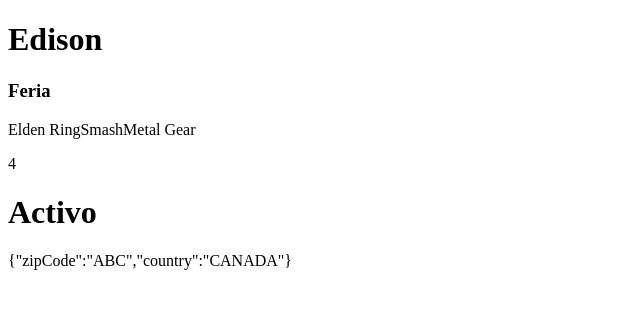
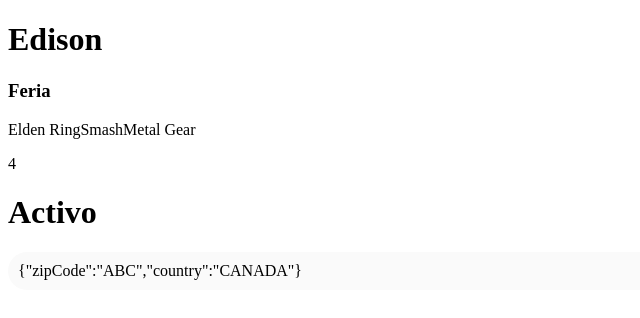
Before and after one commit to jedisonfs/curso-react, a React (Vite) app in the folder 02-first-steps/: page / in a window 1280 px wide. Shown: the top 318 px of the page, without its empty margins (0-640 px from the left). Built offline with nearby package versions, Linux system fonts and the light colour scheme.

Commit message:
[feat]: se agrega clase Colocar Estilos de CSS

```diff
--- a/02-first-steps/src/MyAwesomeApp.tsx
+++ b/02-first-steps/src/MyAwesomeApp.tsx
@@ -1,3 +1,5 @@
+import type { CSSProperties } from "react";
+
 const firstName = 'Edison';
 const lastName = 'Feria';
 
@@ -7,6 +9,17 @@
 const address = {
     zipCode: 'ABC',
     country: 'CANADA'
+};
+
+/*
+Este nos permite utilizar un style css por fuera de la etiqueta style = {{}} const myStyle = {}
+cuando se deja de seta forma no se tiene ayuda del editor para autocompletado
+
+*/
+const myStyles: CSSProperties = { /* Este cssProperties nos permite decir que es de tipo propiedad de css, esto solo funciona con typeScripte */
+    backgroundColor: '#fafafa',
+    borderRadius: 20,
+    padding: 10
 };
 
 export function MyAwesomeApp() {
@@ -22,7 +35,7 @@
             <p>{2 + 2}</p> {/* {} PErmiten imprimir varibles de js en pantalla dentro de los fragmento*/}
 
             <h1>{isActive ? 'Activo' : 'No Activo'}</h1> {/* SE utiliza el ternario porque react no reconoce los boolean */}
-            <p>{JSON.stringify(address)}</p> {/* JSON.stringify() recibe un objeto y este nos permite imprimirlo en una etiqueta */}
+            <p style={myStyles}>{JSON.stringify(address)}</p > {/* JSON.stringify() recibe un objeto y este nos permite imprimirlo en una etiqueta */}
 
 
         </>
```
